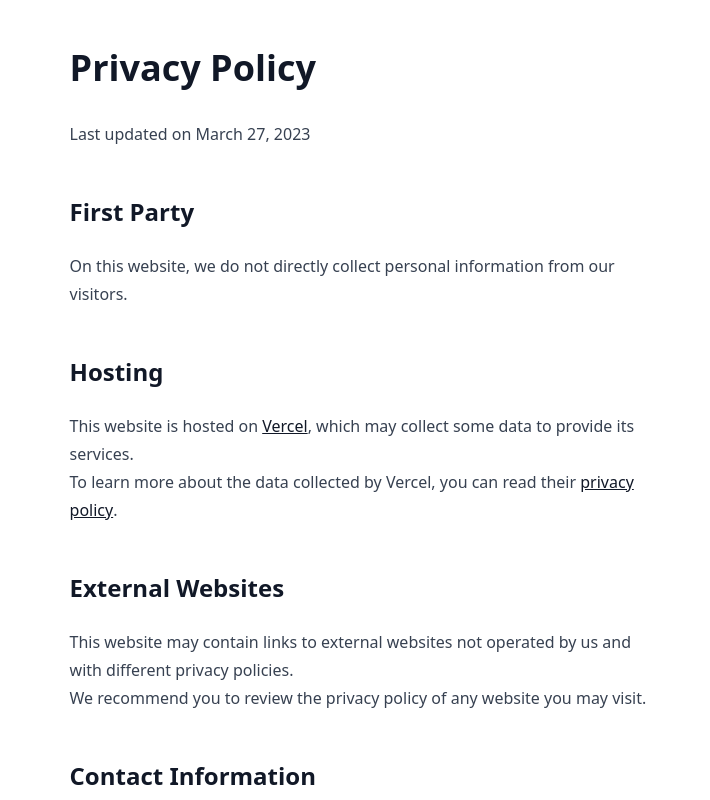
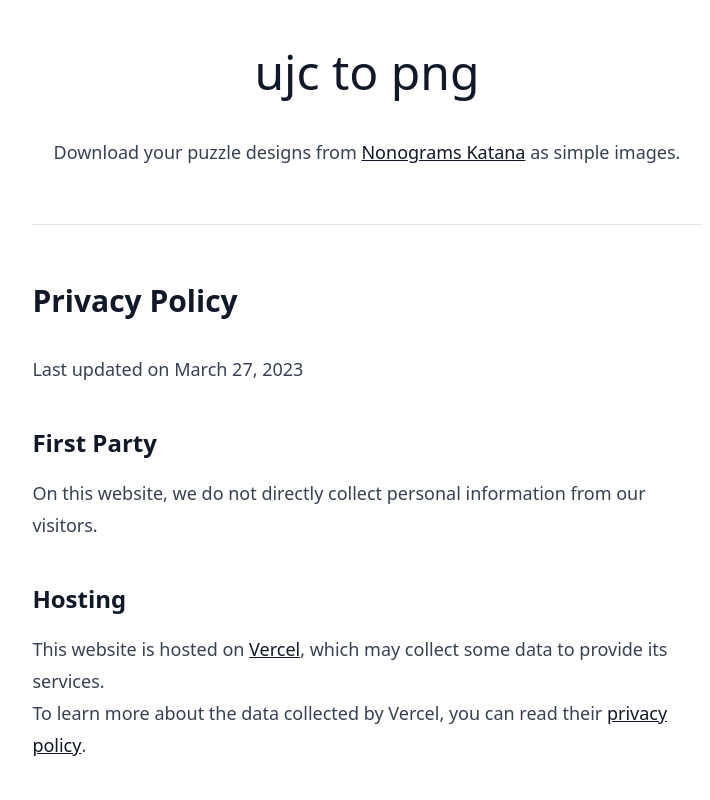
Before and after one commit to velut/ujc-to-png, a Next.js app: page /privacy in a window 1280 px wide. Shown: the top 800 px of the page, without its empty margins (273-983 px from the left). Built offline with nearby package versions, Linux system fonts and the light colour scheme.

Commit message:
feat: add Header

```diff
--- /dev/null
+++ b/app/Header.tsx
@@ -0,0 +1,20 @@
+import Link from "./Link";
+
+export default function Header() {
+  return (
+    <>
+      <h1 className="text-center">
+        <Link className="no-underline hover:underline" href="/">
+          ujc to png
+        </Link>
+      </h1>
+      <p className="text-center">
+        Download your puzzle designs from{" "}
+        <Link href="https://play.google.com/store/apps/details?id=com.ucdevs.jcross">
+          Nonograms Katana
+        </Link>{" "}
+        as simple images.
+      </p>
+    </>
+  );
+}
--- a/app/Link.tsx
+++ b/app/Link.tsx
@@ -3,12 +3,14 @@ import NextLink from "next/link";
 export default function Link({
   href,
   children,
+  className = "underline",
 }: {
   href: string;
   children: React.ReactNode;
+  className?: string;
 }) {
   return (
-    <NextLink className="underline" href={href}>
+    <NextLink className={className} href={href}>
       {children}
     </NextLink>
   );
--- a/app/page.tsx
+++ b/app/page.tsx
@@ -1,5 +1,6 @@
 import { compress } from "compress-tag";
 import type { Metadata } from "next";
+import Header from "./Header";
 import Link from "./Link";
 
 const title = "Download your Nonograms Katana puzzles as images";
@@ -24,15 +25,7 @@ export const metadata: Metadata = {
 export default function IndexPage() {
   return (
     <article className="prose dark:prose-invert lg:prose-lg">
-      <h1 className="text-center">ujc to png</h1>
-      <p className="text-center">
-        Download your puzzle designs from{" "}
-        <Link href="https://play.google.com/store/apps/details?id=com.ucdevs.jcross">
-          Nonograms Katana
-        </Link>{" "}
-        as simple images.
-      </p>
-
+      <Header />
       <hr />
 
       <h2>Usage</h2>
--- a/app/privacy/page.tsx
+++ b/app/privacy/page.tsx
@@ -1,4 +1,5 @@
 import type { Metadata } from "next";
+import Header from "../Header";
 import Link from "../Link";
 
 const title = "Privacy Policy";
@@ -20,17 +21,20 @@ export const metadata: Metadata = {
 
 export default function PrivacyPage() {
   return (
-    <article className="prose dark:prose-invert">
-      <h1>Privacy Policy</h1>
+    <article className="prose dark:prose-invert lg:prose-lg">
+      <Header />
+      <hr />
+
+      <h2>Privacy Policy</h2>
       <p>Last updated on March 27, 2023</p>
 
-      <h2>First Party</h2>
+      <h3>First Party</h3>
       <p>
         On this website, we do not directly collect personal information from
         our visitors.
       </p>
 
-      <h2>Hosting</h2>
+      <h3>Hosting</h3>
       <p>
         This website is hosted on <Link href="https://vercel.com/">Vercel</Link>
         , which may collect some data to provide its services.
@@ -42,7 +46,7 @@ export default function PrivacyPage() {
         .
       </p>
 
-      <h2>External Websites</h2>
+      <h3>External Websites</h3>
       <p>
         This website may contain links to external websites not operated by us
         and with different privacy policies.
@@ -51,12 +55,14 @@ export default function PrivacyPage() {
         visit.
       </p>
 
-      <h2>Contact Information</h2>
+      <h3>Contact Information</h3>
       <p>
         You can contact the website owner on{" "}
         <Link href="https://twitter.com/EdoardoScibona">Twitter</Link> or by{" "}
         <Link href="mailto:info@jsdocs.io">email</Link>.
       </p>
+
+      <hr />
     </article>
   );
 }
```
